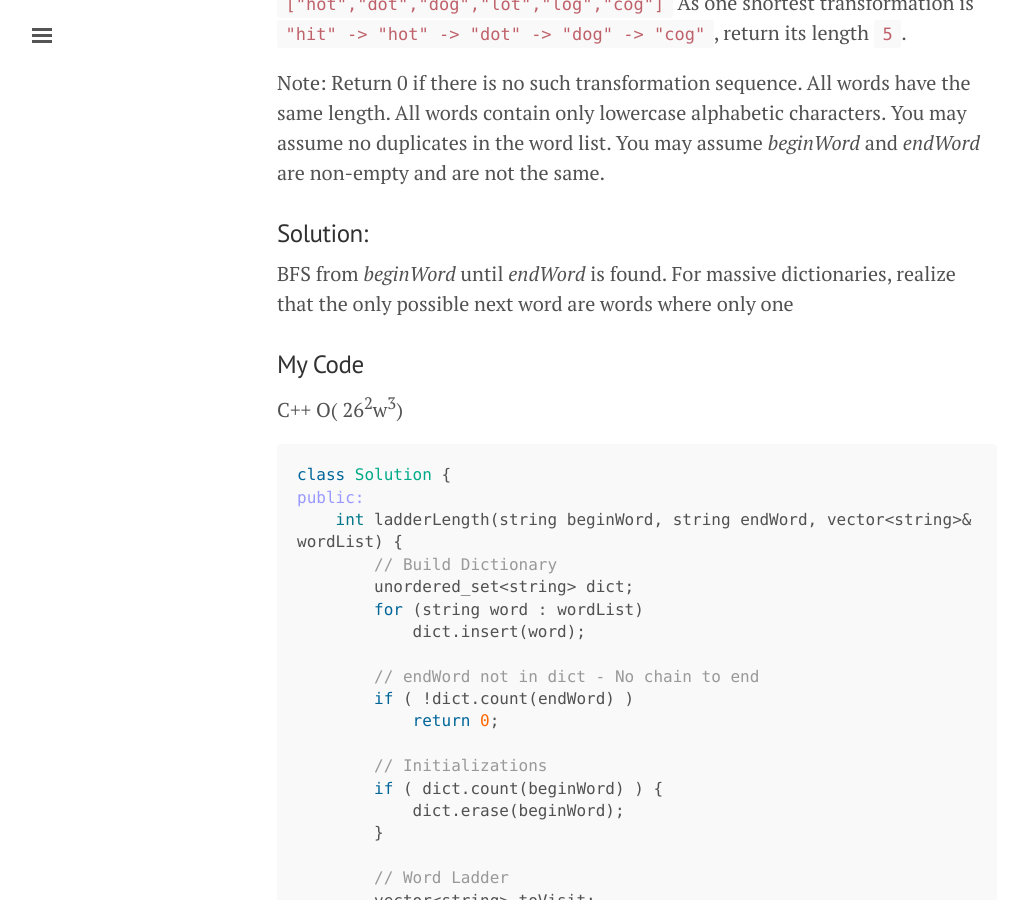
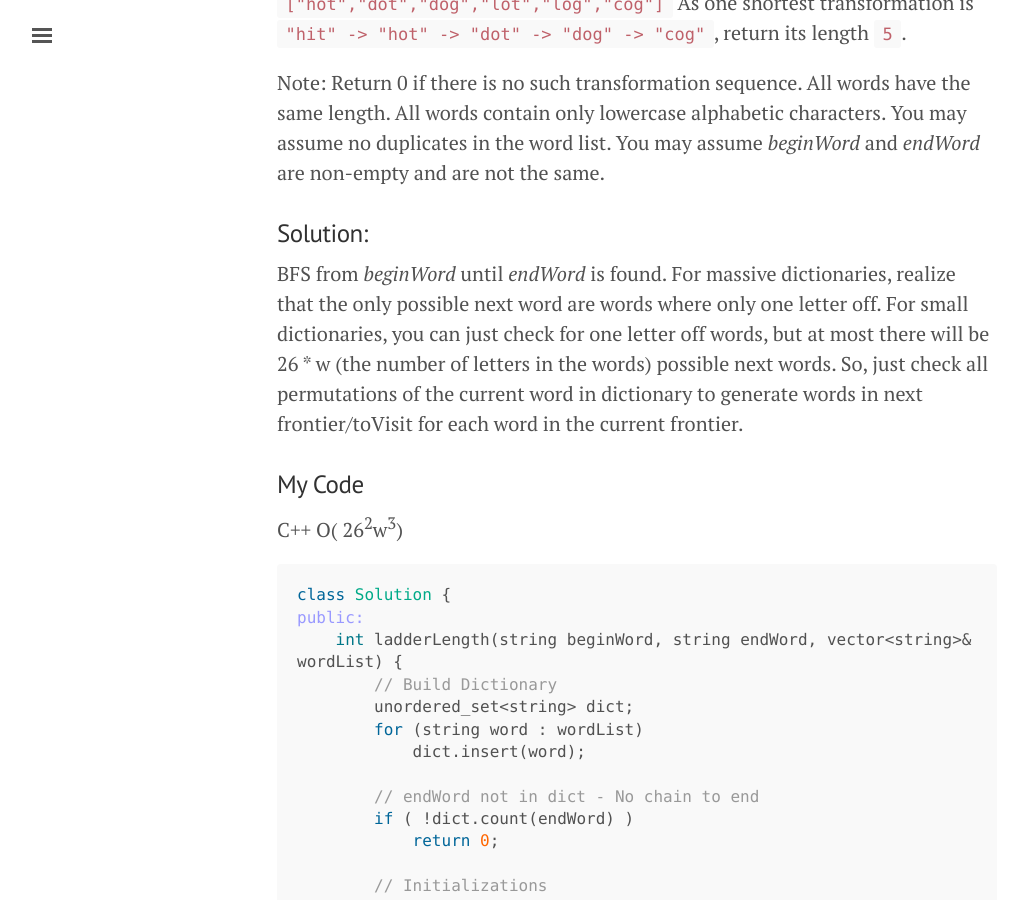
Before and after one commit to washifu/CodeBlog, a Jekyll site: the page built from pages/2017-10-14-Word_Ladder.md, in a window 1280 px wide and 900 px high, scrolled down 543 px. Shown: the whole window, without its empty margins (3-1023 px from the left). Built offline with Jekyll 4.4.1, drawn with Linux system fonts in a browser that asks for light colours; comment, search, counter and statistics services are not loaded.

Commit message:
Update 2017-10-14-Word_Ladder.md

```diff
--- a/pages/2017-10-14-Word_Ladder.md
+++ b/pages/2017-10-14-Word_Ladder.md
@@ -28,7 +28,7 @@ You may assume no duplicates in the word list.
 You may assume *beginWord* and *endWord* are non-empty and are not the same.
 
 ### Solution:
-BFS from *beginWord* until *endWord* is found. For massive dictionaries, realize that the only possible next word are words where only one
+BFS from *beginWord* until *endWord* is found. For massive dictionaries, realize that the only possible next word are words where only one letter off. For small dictionaries, you can just check for one letter off words, but at most there will be 26 * w (the number of letters in the words) possible next words. So, just check all permutations of the current word in dictionary to generate words in next frontier/toVisit for each word in the current frontier.
 
 ### My Code
 C++ O( 26<sup>2</sup>w<sup>3</sup>)
```
